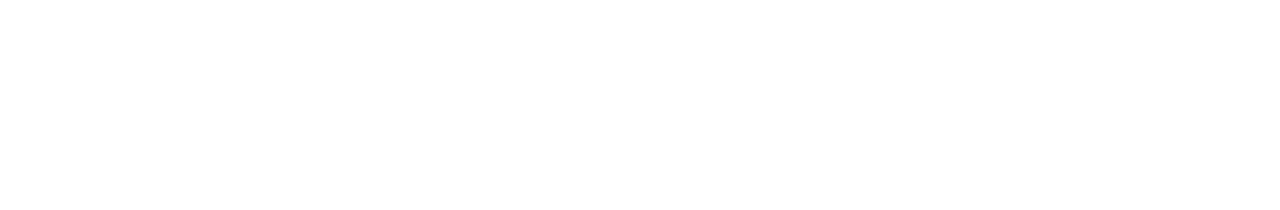
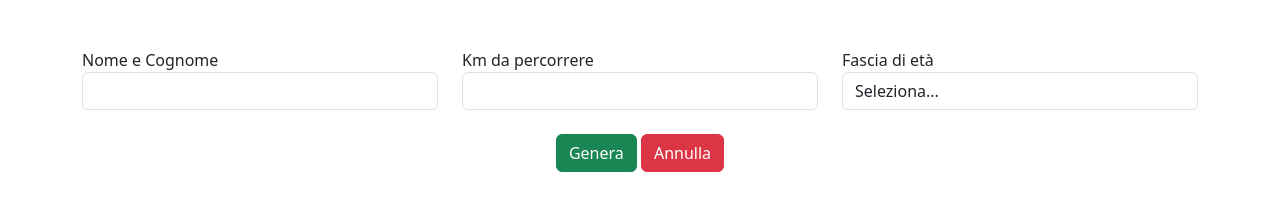
Before and after one commit to DorinVieru/js-biglietto-treno-form, a plain HTML site: page index.html in a window 1280 px wide. Drawn offline with nearby package versions, Linux system fonts and the light colour scheme.

Commit message:
[UPDATE] Imrpove html input & function js

```diff
--- a/index.html
+++ b/index.html
@@ -9,9 +9,36 @@
     <link rel="stylesheet" href="./css/style.css">
 </head>
 <body>
-    <div class="container">
+    <div class="container my-3">
         <div class="row">
-
+            <div class="col-12">
+                <h1 id="title"></h1>
+            </div>
+        </div>
+    </div>
+    <div class="container my-4">
+        <div class="row">
+            <div class="col-4">
+                <label for="nome_e_cognome">Nome e Cognome</label>
+                <input type="text" id="nome_e_cognome" class="form-control">
+            </div>
+            <div class="col-4">
+                <label for="km">Km da percorrere</label>
+                <input type="text" id="km" class="form-control">
+            </div>
+            <div class="col-4">
+                <label for="eta">Fascia di età</label>
+                <select name="eta" id="eta" class="form-control">
+                    <option value="">Seleziona...</option>
+                    <option value="magg">Maggiorenne</option>
+                    <option value="min">Minorenne</option>
+                    <option value="over">Over 65+</option>
+                </select>
+            </div>
+            <div class="col-12 mt-4 text-center">
+                <button id="button_genera" class="btn btn-success">Genera</button>
+                <button class="btn btn-danger">Annulla</button>
+            </div>
         </div>
     </div>
     <script type="text/javascript" src="./js/script.js"></script>
--- a/js/script.js
+++ b/js/script.js
@@ -0,0 +1,18 @@
+// PREZZO BIGLIETTO
+let cost = 0.21;
+
+let price;
+
+// BUTTON
+let button_genera = document.getElementById("button_genera");
+
+// RECUPERARE VALORI DI UN INPUT
+button_genera.addEventListener("click", function(){
+    let nome_e_cognome = document.getElementById("nome_e_cognome").value;
+    let km = document.getElementById("km").value;
+    let eta = document.getElementById("eta").value;
+
+    console.log(nome_e_cognome);
+    console.log(km);
+    console.log(eta);
+})
```
